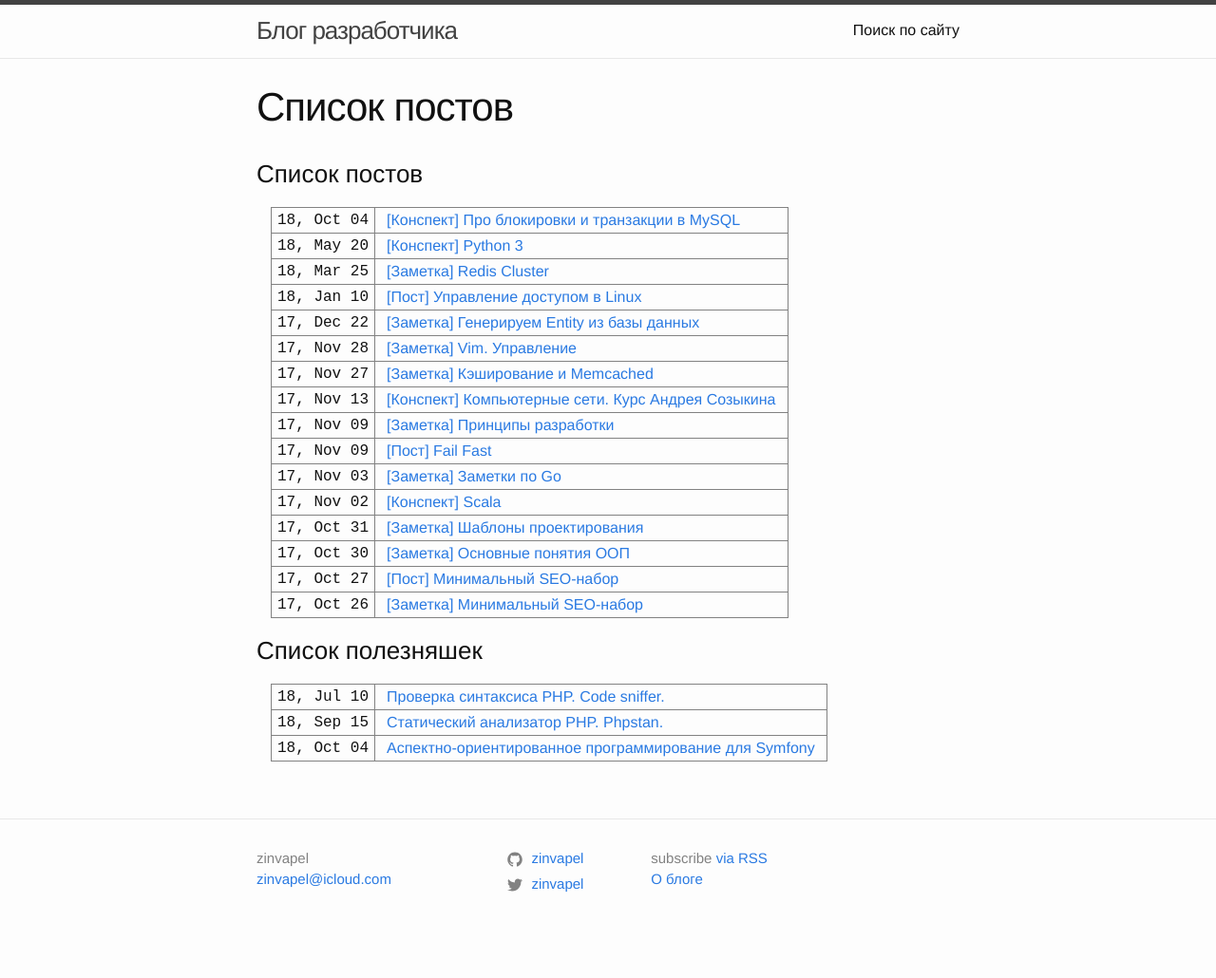
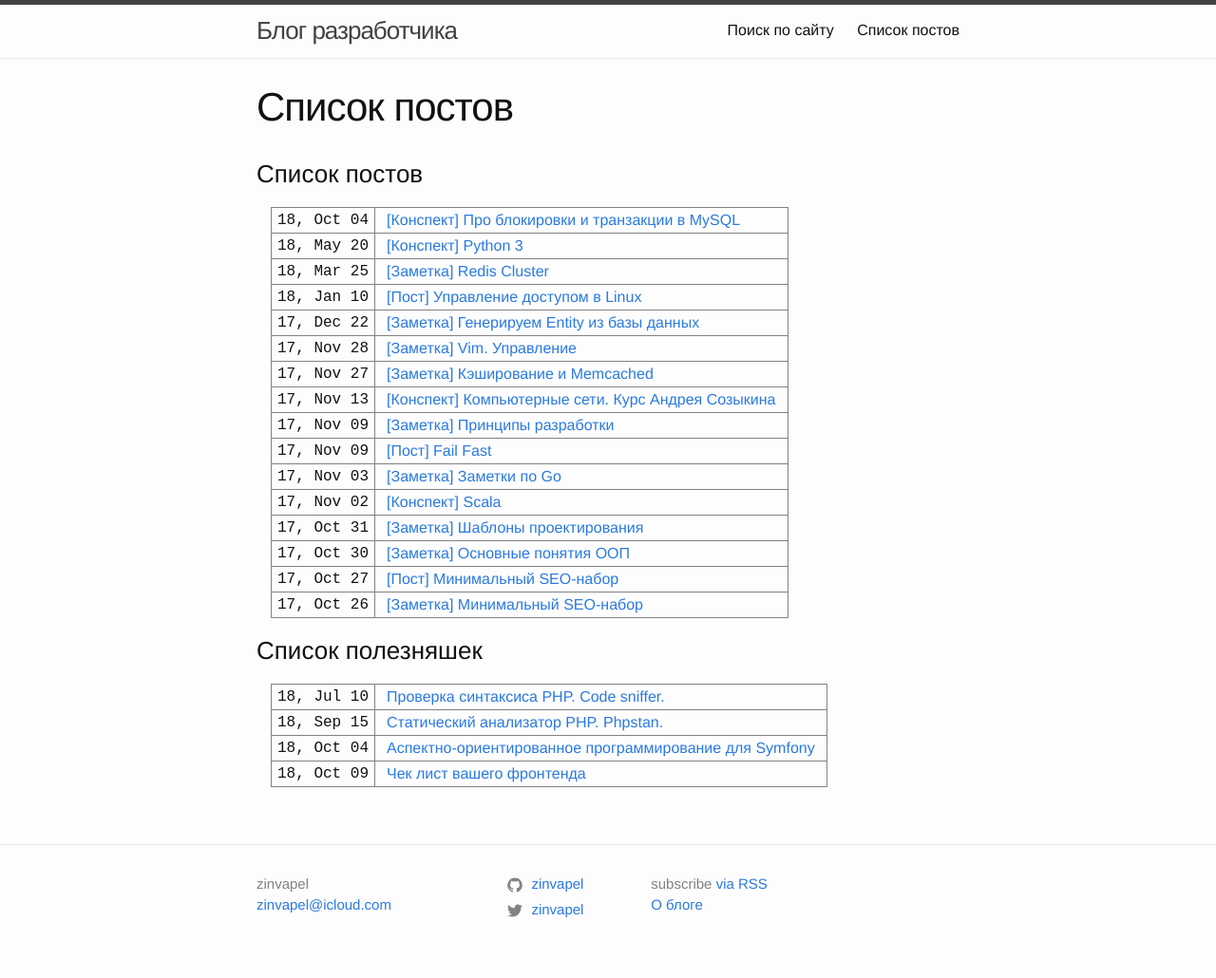
Before and after one commit to zinvapel/zinvapel.github.io, a Jekyll site: the page built from pages/posts.md, in a window 1280 px wide. Shown: the whole page at 95% size. Built offline with Jekyll 4.4.1, drawn with Linux system fonts in a browser that asks for light colours; nearby versions of some CDN libraries; before the commit the page ends 1003 px from its top, so only the background shows below that.

Commit message:
Add posts to main menu and opening post in new tab

```diff
--- a/_includes/epost.html
+++ b/_includes/epost.html
@@ -1,4 +1,4 @@
 <tr>
   <td style="font-family: monospace;">{{ include.date | date: "%y, %b %d " }}</td>
-  <td><a style="border: none !important;" href="{{ include.url }}">{{ include.title }}</a></td>
+  <td><a style="border: none !important;" href="{{ include.url }}" target="_blank">{{ include.title }}</a></td>
 </tr>
--- a/pages/posts.md
+++ b/pages/posts.md
@@ -23,4 +23,5 @@ noindex: true
 {% include epost.html date="2018-07-10" url="https://github.com/squizlabs/PHP_CodeSniffer" title="Проверка синтаксиса PHP. Code sniffer." %}
 {% include epost.html date="2018-09-15" url="https://github.com/phpstan" title="Статический анализатор PHP. Phpstan." %}
 {% include epost.html date="2018-10-04" url="http://jmsyst.com/bundles/JMSAopBundle" title="Аспектно-ориентированное программирование для Symfony" %}
+{% include epost.html date="2018-10-09" url="https://github.com/zinvapel/Front-End-Checklist" title="Чек лист вашего фронтенда" %}
 </table>
```
Also changed, not shown: other parts of pages/posts.md (+1 -1 lines).
